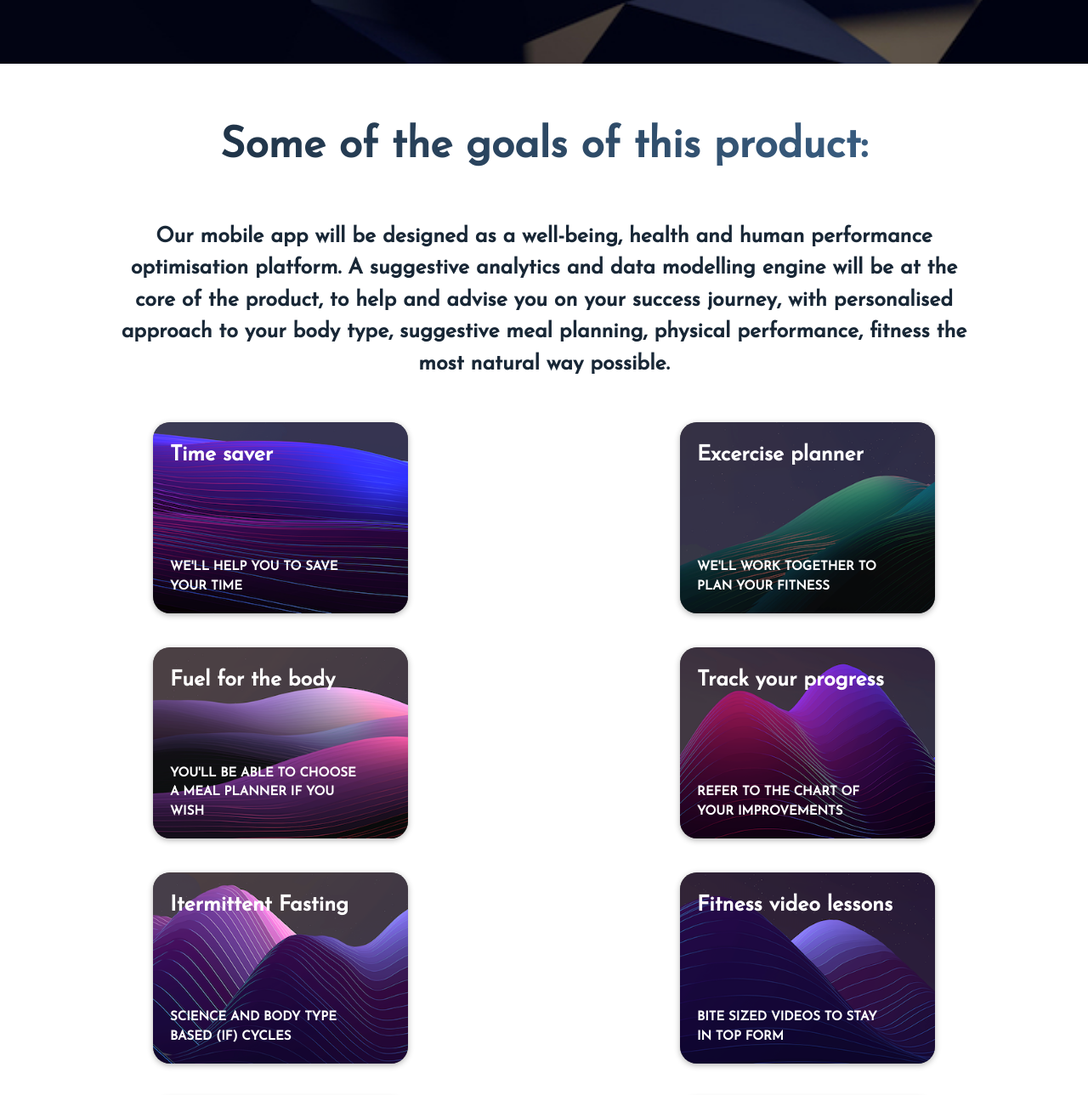
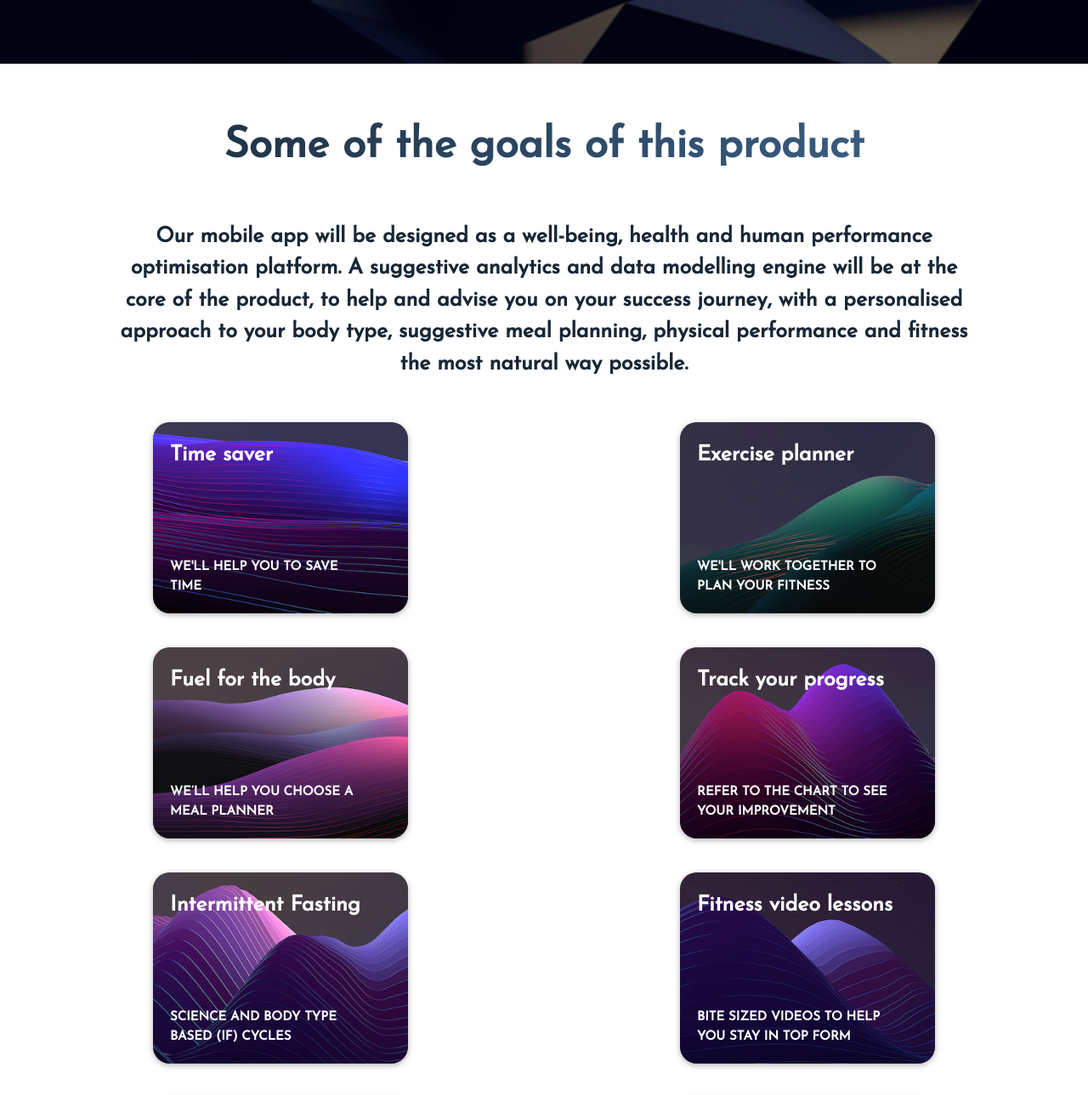
Before and after one commit to linardsb/landing-page, a Gatsby site: page / in a window 1280 px wide. Shown: the part 1077-2366 px from the top of the page at 85% size. Built offline with nearby package versions, Linux system fonts and the light colour scheme; Gatsby itself is replaced by a stand-in of ours; a web font is replaced by a local one.

Commit message:
fixed typos

```diff
--- a/src/components/Contact/Contact.js
+++ b/src/components/Contact/Contact.js
@@ -5,7 +5,8 @@ import './ContactStyle.css'
 export default function Contact() {
     return (
          <div className="formcontainer" id="form-link">
-            <div className="footergroup"><p>If you wish to receive more information on our product or have any questions, consider signing up for updates.</p></div>
+            <div className="footergroup"><p>If you want to find out more or have any questions, please sign up for
+updates.</p></div>
             <form className="form" action="https://formspree.io/mnqbwlno" method="POST">
                     <label htmlFor="name">
                         First name
--- a/src/pages/index.js
+++ b/src/pages/index.js
@@ -45,7 +45,7 @@ const IndexPage = () => (
     <div className="Hero">
       <div className="HeroGroup">
         <h1> A simple way to stay focused and full of energy while you work</h1>
-        <p>We can help you gain that extra quality time where it counts the most – with family and friends; to start a new hobby or take up on old pastime again; help get that promotion; make that business idea you thought of some time ago a reality. We'll help you do this using our unique platform.</p>
+        <p>We can help you gain that extra quality time where it counts the most – with family and friends; to start a new hobby or take up on old pastime again; help get that promotion; make that business idea you thought of some time ago a reality. We'll help you do all this using our unique platform.</p>
         <div className="Logos">
           <img src={require('../images/fasting.png')} width="70" alt=""/>
           <img src={require('../images/lemon.png')} width="76" alt=""/>
@@ -61,33 +61,35 @@ const IndexPage = () => (
     </div>
 
     <div className="Cards">
-      <h2>Some of the goals of this product:</h2>
-      <p className="IntroText">Our mobile app will be designed as a well-being, health and human performance optimisation platform. A suggestive analytics and data modelling engine will be at the core of the product, to help and advise you on your success journey, with personalised approach to your body type, suggestive meal planning, physical performance, fitness the most natural way possible.</p>
+      <h2>Some of the goals of this product</h2>
+      <p className="IntroText">Our mobile app will be designed as a well-being, health and human performance optimisation platform. A suggestive analytics and data modelling engine will be at the core of the product, to help
+and advise you on your success journey, with a personalised approach to your body type,
+suggestive meal planning, physical performance and fitness the most natural way possible.</p>
       <div className="CardGroup">
         <Card
         title="Time saver"
-        text="We'll help you to save your time"
+        text="We'll help you to save time"
         image={require('../images/Dark004.png')}
          />
         <Card
-        title="Excercise planner"
+        title="Exercise planner"
         text="We'll work together to plan your fitness"
         image={require('../images/Dark006.png')} />
         <Card
         title="Fuel for the body"
-        text="You'll be able to choose a meal planner if you wish"
+        text="We’ll help you choose a meal planner"
         image={require('../images/Dark007.png')} />
         <Card
         title="Track your progress"
-        text="Refer to the chart of your improvements"
+        text="Refer to the chart to see your improvement"
         image={require('../images/Dark008.png')} />
         <Card
-        title="Itermittent Fasting"
+        title="Intermittent Fasting"
         text="Science and body type based (IF) cycles"
         image={require('../images/Dark009.png')} />
         <Card
         title="Fitness video lessons"
-        text="Bite sized videos to stay in top form"
+        text="Bite sized videos to help you stay in top form"
         image={require('../images/Dark010.png')} />
         <Card
         title="Social Network"
@@ -108,12 +110,10 @@ const IndexPage = () => (
     alt=""
     logo={require('../images/ugoki2x.png')}
     title="About"
-    text="A team of professionals who see a potential and possibilities for
+    text="A team of professionals who see the potential and possibilities for the
     technology we use in our everyday lives to work for our wellbeing. Our experiences vary from
-    Health and Menthal health, Fitness to Digital marketing and Product development. We are in a constant
-    learning process to improve our platform and deliver the latest research and news on how to optimise
-    and develop your body to reach your full potential. We are in the process of developing and building our
-    first iteration of platform. Sign up if interested :) we'll keep you updated. "></Section>
+    Health and Mental Health, Fitness to Digital marketing and Product development. We are constantly looking at ways to improve our platform, and deliver the latest research and news on how to optimise
+    and develop your body to reach your full potential. We are currently developing and building the first iteration of our platform. Please sign up if you're interested and we'll keep you updated :) "></Section>
 
     <SectionCaption id="features">Features continued</SectionCaption> <br></br><br></br><br></br><br></br>
     <SectionGroup>
--- a/staticdata.json
+++ b/staticdata.json
@@ -9,7 +9,7 @@
             "image": "https://s6.gifyu.com/images/piggy8b781e4edaea5d16.png"
         },
         {
-            "title": "Notfications for IF, excercises and meals",
+            "title": "Notifications for IF, exercises and meals",
             "image": "https://s6.gifyu.com/images/notifd16d353541c0b811.png"
         },
         {
@@ -33,11 +33,11 @@
             "image": "https://s6.gifyu.com/images/browser2a97cc87d34a07d5.png"
         },
         {
-            "title": "Blogposts to read up on the latest in health and tech",
+            "title": "Blogposts on the latest in health and tech",
             "image": "https://s6.gifyu.com/images/blog041ea253331efdee.png"
         },
         {
-            "title": "When signing up, we'll suggest immediate action to improve your wellbeing",
+            "title": "When you sign up, we'll suggest immediate action to improve your wellbeing",
             "image": "https://s6.gifyu.com/images/signature_v2a039adf35b5cd4a7.png"
         }
 
```
